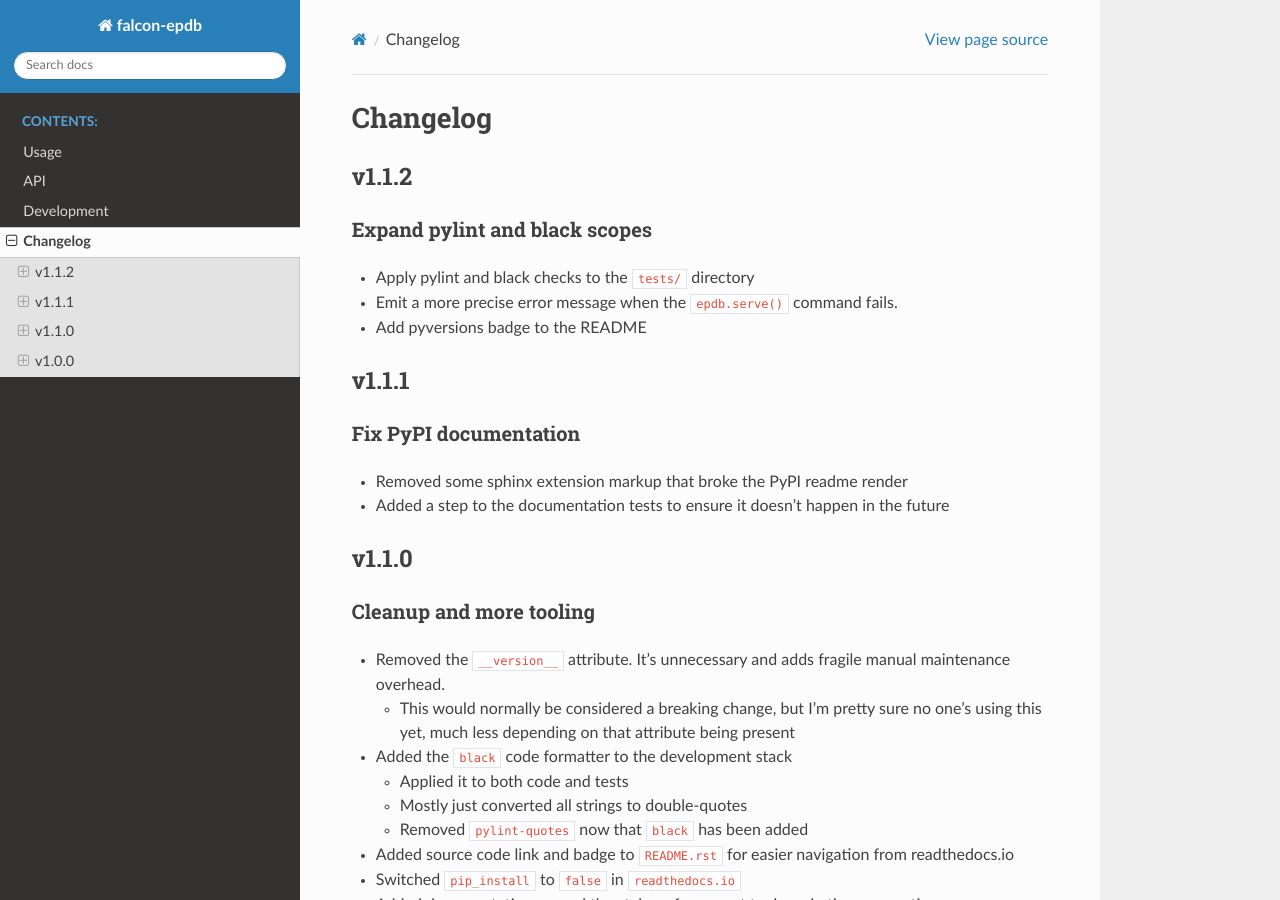
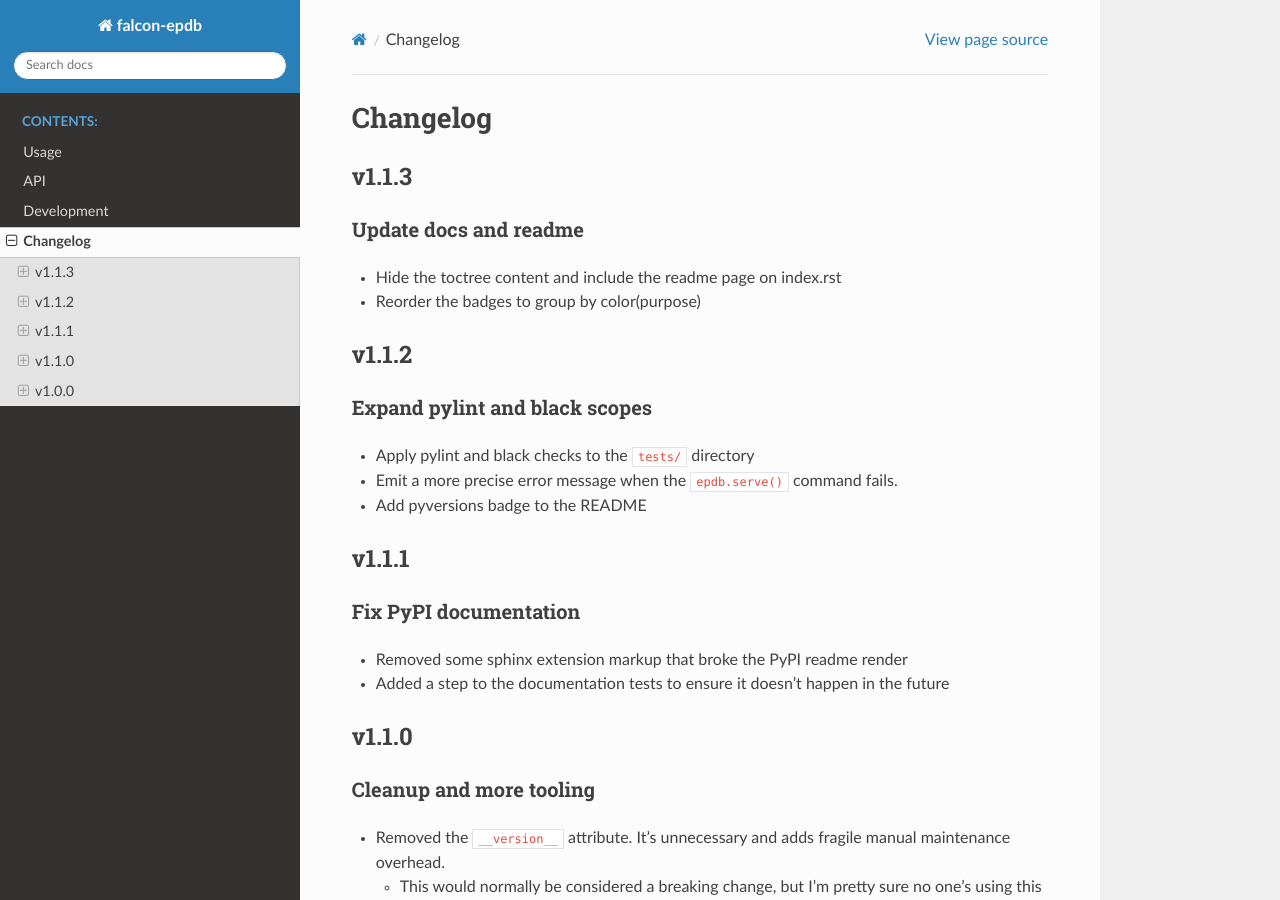
Before and after one commit to jcwilson/falcon-epdb, a Sphinx documentation site: the page built from docs/changelog.rst, in a window 1280 px wide and 900 px high. Built offline with Sphinx 7.4.7 and the Read the Docs theme 2.0.0, drawn with Linux system fonts in a browser that asks for light colours.

Commit message:
Update docs and readme
This hides the toctree content and includes the readme page on `index.rst`. It
also reorders the badges to group by color(purpose).

```diff
--- a/CHANGELOG.rst
+++ b/CHANGELOG.rst
@@ -1,6 +1,16 @@
 #########
 Changelog
 #########
+
+*******
+v1.1.3
+*******
+
+Update docs and readme
+==============================
+* Hide the toctree content and include the readme page on index.rst
+* Reorder the badges to group by color(purpose)
+
 
 *******
 v1.1.2
--- a/docs/index.rst
+++ b/docs/index.rst
@@ -3,10 +3,13 @@
    You can adapt this file completely to your liking, but it should at least
    contain the root `toctree` directive.
 
+.. include:: readme.rst
+
 .. toctree::
    :caption: Contents:
    :name: mastertoc
    :maxdepth: 4
+   :hidden:
 
    Usage <readme>
    api
```
Also changed, not shown: README.rst (+9 -9 lines).
